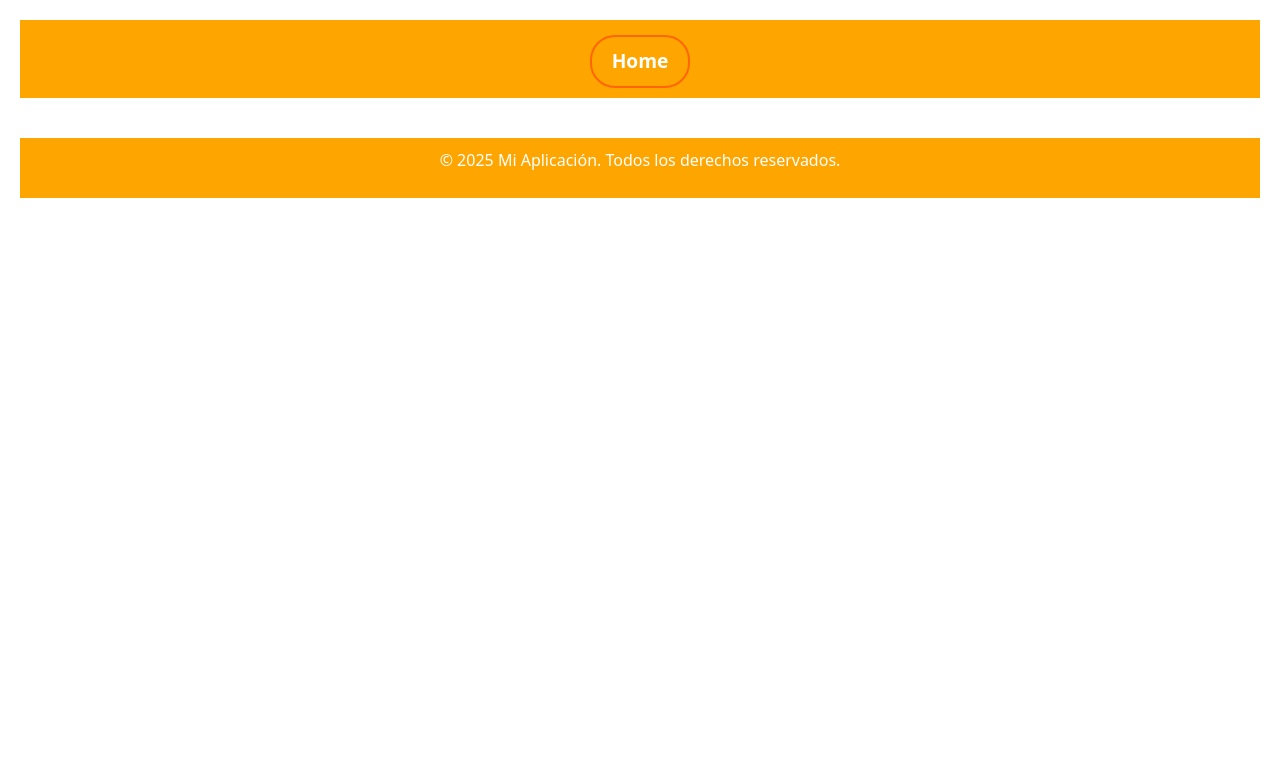
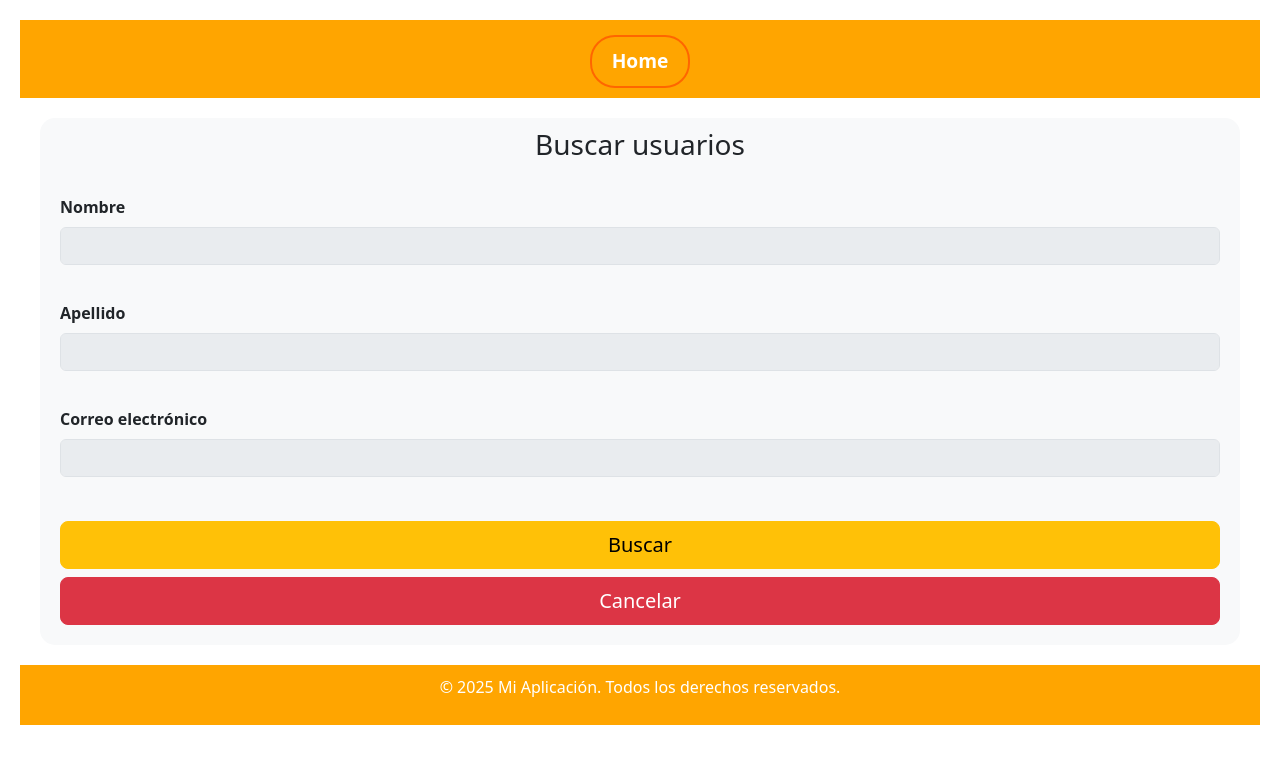
Before and after one commit to TGF-2024-25/votaciones, a Vue app in the folder frontend/: page /search-user in a window 1280 px wide. Shown: the top 764 px of the page. Built offline with nearby package versions, Linux system fonts and the light colour scheme.

Commit message:
feat: search users

```diff
--- /dev/null
+++ b/frontend/src/components/login/SearchUserForm.vue
@@ -0,0 +1,79 @@
+<template>
+    <div class="form-container">
+      <h3 class="text-center mb-4">Buscar usuarios</h3>
+
+      <!-- Mensaje de error -->
+      <div v-if="errorMessage" class="alert alert-danger text-center">
+        {{ errorMessage }}
+      </div>
+
+      <!-- Formulario de búsqueda -->
+      <form @submit.prevent="buscarUsuarios">
+        <div class="mb-3">
+          <label for="nombre" class="form-label text-bold">Nombre</label>
+          <input type="text" id="nombre" v-model="filtros.nombre" class="form-control input-custom" maxlength="50">
+        </div>
+
+        <div class="mb-3">
+          <label for="apellido" class="form-label text-bold">Apellido</label>
+          <input type="text" id="apellido" v-model="filtros.apellido" class="form-control input-custom" maxlength="50">
+        </div>
+
+        <div class="mb-3">
+          <label for="correo" class="form-label text-bold">Correo electrónico</label>
+          <input type="email" id="correo" v-model="filtros.correo" class="form-control input-custom">
+        </div>
+
+        <!-- Botones -->
+        <div class="mt-4">
+          <button type="submit" class="btn btn-warning btn-lg w-100 mb-2">Buscar</button>
+          <button type="button" class="btn btn-danger btn-lg w-100" @click="$emit('close')">Cancelar</button>
+        </div>
+      </form>
+    </div>
+  </template>
+
+  <script>
+  import axios from "axios";
+  import { API_URL } from "../../utils/config";
+
+  export default {
+    data() {
+      return {
+        filtros: {
+          nombre: "",
+          apellido: "",
+          correo: "",
+        },
+        resultados: [],
+        errorMessage: "",
+      };
+    },
+    methods: {
+      async buscarUsuarios() {
+        this.errorMessage = "";
+        try {
+          const response = await axios.post(`${API_URL}users/search-user`, {
+            name: this.filtros.nombre,
+            surname: this.filtros.apellido,
+            email: this.filtros.correo,
+          });
+
+          if (Array.isArray(response.data) && response.data.length === 0) {
+            this.errorMessage = "No se encontraron usuarios con estos filtros.";
+          } else {
+            this.resultados = response.data;
+            localStorage.setItem('usuariosEncontrados', JSON.stringify(this.resultados));
+            this.$router.push({ path: '/list-users' });
+          }
+        } catch (error) {
+          this.errorMessage = "Error al buscar usuarios. Inténtalo de nuevo.";
+        }
+      },
+    },
+  };
+  </script>
+
+  <style>
+  @import '../../styles/form.css';
+  </style>
--- /dev/null
+++ b/frontend/src/pages/user/ListUsers.vue
@@ -0,0 +1,90 @@
+<template>
+    <div>
+      <h3 class="text-center mb-4">Usuarios encontrados</h3>
+
+      <div v-if="!hasUsuarios" class="alert alert-info text-center">
+        No hay usuarios disponibles para mostrar.
+      </div>
+
+      <table v-if="hasUsuarios" class="table table-striped">
+        <thead>
+          <tr>
+            <th>Nombre</th>
+            <th>Apellido</th>
+            <th>Correo</th>
+            <th>Acción</th>
+          </tr>
+        </thead>
+        <tbody>
+          <tr v-for="usuario in usuarios" :key="usuario.id">
+            <td :data-label="'Nombre'">{{ usuario.name || 'N/A' }}</td>
+            <td :data-label="'Apellido'">{{ usuario.surname || 'N/A' }}</td>
+            <td :data-label="'Correo'">{{ usuario.email || 'N/A' }}</td>
+            <td :data-label="'Acción'">
+              <button class="btn btn-info" @click="verUsuario(usuario)">
+                Ver detalles
+              </button>
+            </td>
+          </tr>
+        </tbody>
+      </table>
+    </div>
+  </template>
+
+  <script>
+  import axios from 'axios';
+  import { API_URL } from '../../utils/config';
+
+  export default {
+    data() {
+      return {
+        usuarios: [], // Se llena en mounted()
+      };
+    },
+    computed: {
+      hasUsuarios() {
+        return this.usuarios.length > 0;
+      },
+    },
+    methods: {
+      verUsuario(usuario) {
+        console.log(usuario);
+        this.$router.push({ path: '/consult-user', query: { id: usuario.id } });
+      },
+      async cargarUsuarios() {
+        const usuariosEncontrados = localStorage.getItem('usuariosEncontrados');
+        console.log("Usuarios encontrados (raw):", usuariosEncontrados);
+
+        try {
+          const usuariosArray = JSON.parse(usuariosEncontrados) || [];
+
+          for (let i = 0; i < usuariosArray.length; i++) {
+            const id = usuariosArray[i].id;
+
+            try {
+              const response = await axios.post(`${API_URL}users/consult`, {
+                id: id,
+              });
+
+              // Guardamos la versión completa
+              usuariosArray[i] = response.data.userConsulted;
+            } catch (err) {
+              console.error(`Error al consultar el usuario con id ${id}:`, err);
+            }
+          }
+
+          this.usuarios = usuariosArray;
+        } catch (error) {
+          console.error("Error al parsear los usuarios desde localStorage:", error);
+        }
+      },
+    },
+    async mounted() {
+      await this.cargarUsuarios();
+    },
+  };
+  </script>
+
+  <style>
+  @import '../../styles/listElements.css';
+  </style>
--- /dev/null
+++ b/frontend/src/pages/user/SearchUser.vue
@@ -0,0 +1,18 @@
+<template>
+    <SearchUserForm @close="goBack" />
+  </template>
+
+  <script>
+  import SearchUserForm from "../../components/login/SearchUserForm.vue";
+
+  export default {
+    components: {
+      SearchUserForm,
+    },
+    methods: {
+      goBack() {
+        this.$router.back();
+      },
+    },
+  };
+  </script>
--- a/frontend/src/router/index.js
+++ b/frontend/src/router/index.js
@@ -5,13 +5,19 @@ import SearchCandidacy from '../pages/candidacy/SearchCandidacy.vue';
 import ListCandidacies from '../pages/candidacy/ListCandidacies.vue';
 import ConsultCandidacy from '../pages/candidacy/ConsultCandidacy.vue';
 import ModifyCandidacy from '../pages/candidacy/ModifyCandidacy.vue';
+
+import Register from '../pages/Register.vue';
 import Login from '../pages/Login.vue';
-import Register from '../pages/Register.vue';
+import UserSettings from '../pages/user/UserSettings.vue';
+import SearchUser from '../pages/user/SearchUser.vue';
+//import ConsultUser from '../pages/user/ConsultUser.vue';
+//import ModifyUser from '../pages/user/ModifyUser.vue';
+import ListUsers from '../pages/user/ListUsers.vue';
+
 import CreateElection from '../pages/CreateElection.vue';
 import Vote from '../pages/Vote.vue';
 import HomeElections from '../pages/HomeElections.vue';
 import SearchPage from '../pages/SearchPage.vue';
-import UserSettings from '../pages/UserSettings.vue';
 //import EleccionFin '../pages/ElectionEnded.vue';
 
 // Definir las rutas
@@ -21,6 +27,9 @@ const routes = [
   { path: '/create-candidacy', component: CreateCandidacy },
   { path: '/search-candidacy', component: SearchCandidacy },
   { path: '/list-candidacies', component: ListCandidacies },
+  { path: '/search-user', component: SearchUser },
+  { path: '/list-user', component: ListCandidacies },
+
   {
     path: '/consult-candidacy',
     component: ConsultCandidacy,
@@ -29,6 +38,11 @@ const routes = [
   {
     path: '/modify-candidacy',
     component: ModifyCandidacy,
+    props: route => ({ id: route.query.id })
+  },
+  {
+    path: '/consult-candidacy',
+    component: ConsultCandidacy,
     props: route => ({ id: route.query.id })
   },
   { path: '/login', component: Login }, // Ruta de inicio de sesión
```
Also changed, not shown: frontend/src/pages/user/UserSettings.vue (renamed from frontend/src/pages/UserSettings.vue), 1 other file (tests, documents, lock files or other folders).
